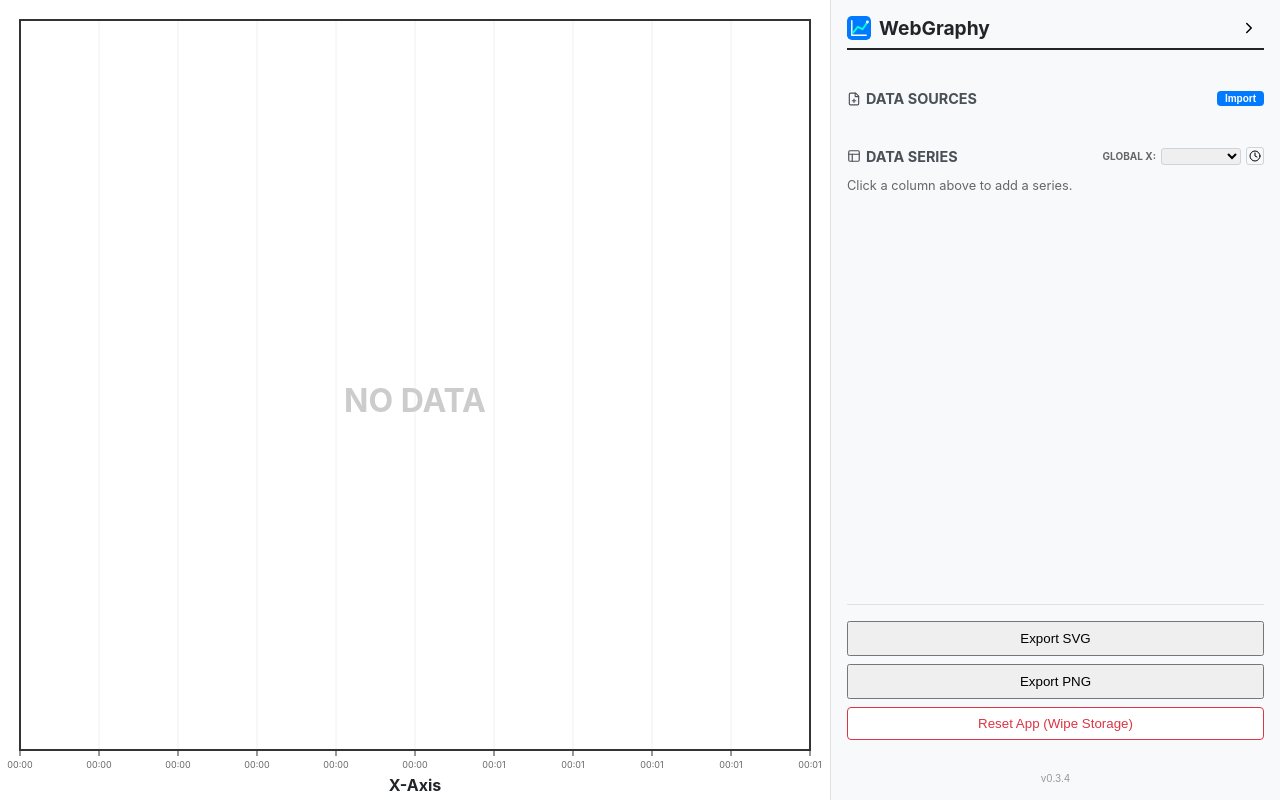
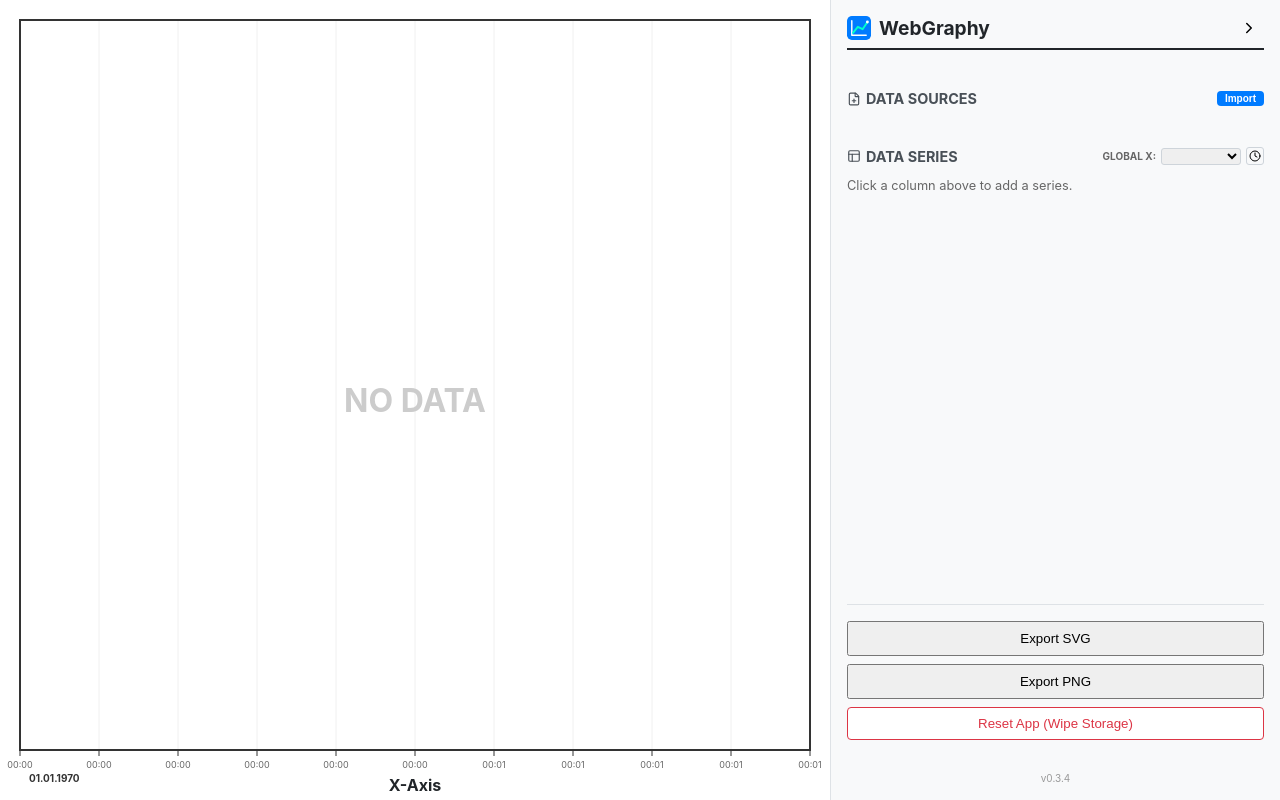
Before and after one commit to michaelkrisper/webgraphy, a React (Vite) app: page / in a window 1280 px wide. Built offline with nearby package versions, Linux system fonts and the light colour scheme; the HTML template or start-up script is replaced by a standard one.

Commit message:
feat: add sticky day labels to time axis for better orientation

```diff
--- a/src/components/Plot/ChartContainer.tsx
+++ b/src/components/Plot/ChartContainer.tsx
@@ -89,6 +89,62 @@ const AxesLayer = React.memo(({ xTicks, yAxes, viewportX, width, height, padding
         })}
       </svg>
       <div style={{ position: 'absolute', inset: 0, pointerEvents: 'none', zIndex: 7 }}>
+        {isXDate && xTicks.step < 86400 && (() => {
+          const dayLabels = [];
+          const startTimestamp = viewportX.min;
+          const endTimestamp = viewportX.max;
+
+          // Get start of the current day at the left edge
+          const leftDate = new Date(startTimestamp * 1000);
+          leftDate.setHours(0, 0, 0, 0);
+          let currentDayStart = leftDate.getTime() / 1000;
+
+          // Sticky label for the day at the left edge
+          const nextDayStart = currentDayStart + 86400;
+
+          dayLabels.push(
+            <div key="sticky-day" style={{
+              position: 'absolute',
+              left: padding.left + 5,
+              bottom: padding.bottom - 35,
+              fontSize: '10px',
+              fontWeight: 'bold',
+              color: '#333',
+              backgroundColor: 'rgba(255,255,255,0.8)',
+              padding: '1px 4px',
+              borderRadius: '2px',
+              zIndex: 10
+            }}>
+              {leftDate.toLocaleDateString('de-DE', { day: '2-digit', month: '2-digit', year: 'numeric' })}
+            </div>
+          );
+
+          // Labels for visible day transitions
+          let dayTransition = nextDayStart;
+          while (dayTransition <= endTimestamp) {
+            const { x } = worldToScreen(dayTransition, 0, viewportRef);
+            if (x > padding.left + 100) { // Avoid overlapping with sticky label
+              dayLabels.push(
+                <div key={`day-${dayTransition}`} style={{
+                  position: 'absolute',
+                  left: x + 5,
+                  bottom: padding.bottom - 35,
+                  fontSize: '10px',
+                  fontWeight: 'bold',
+                  color: '#333',
+                  backgroundColor: 'rgba(255,255,255,0.8)',
+                  padding: '1px 4px',
+                  borderRadius: '2px',
+                  borderLeft: '2px solid #333'
+                }}>
+                  {new Date(dayTransition * 1000).toLocaleDateString('de-DE', { day: '2-digit', month: '2-digit', year: 'numeric' })}
+                </div>
+              );
+            }
+            dayTransition += 86400;
+          }
+          return dayLabels;
+        })()}
         {xTicks.result.map((t: number) => {
           const { x } = worldToScreen(t, 0, viewportRef);
           if (x < padding.left || x > width - padding.right) return null;
```
